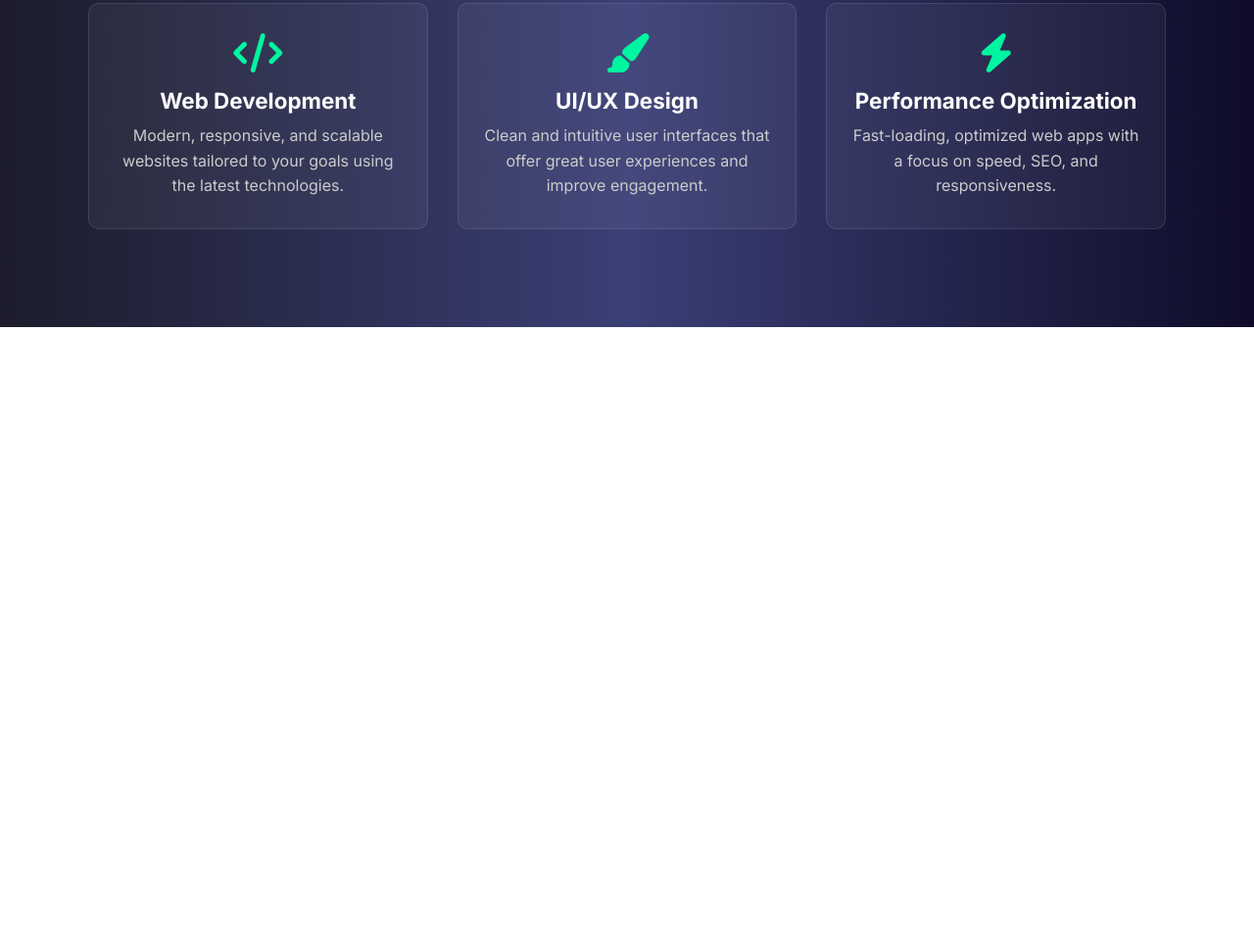
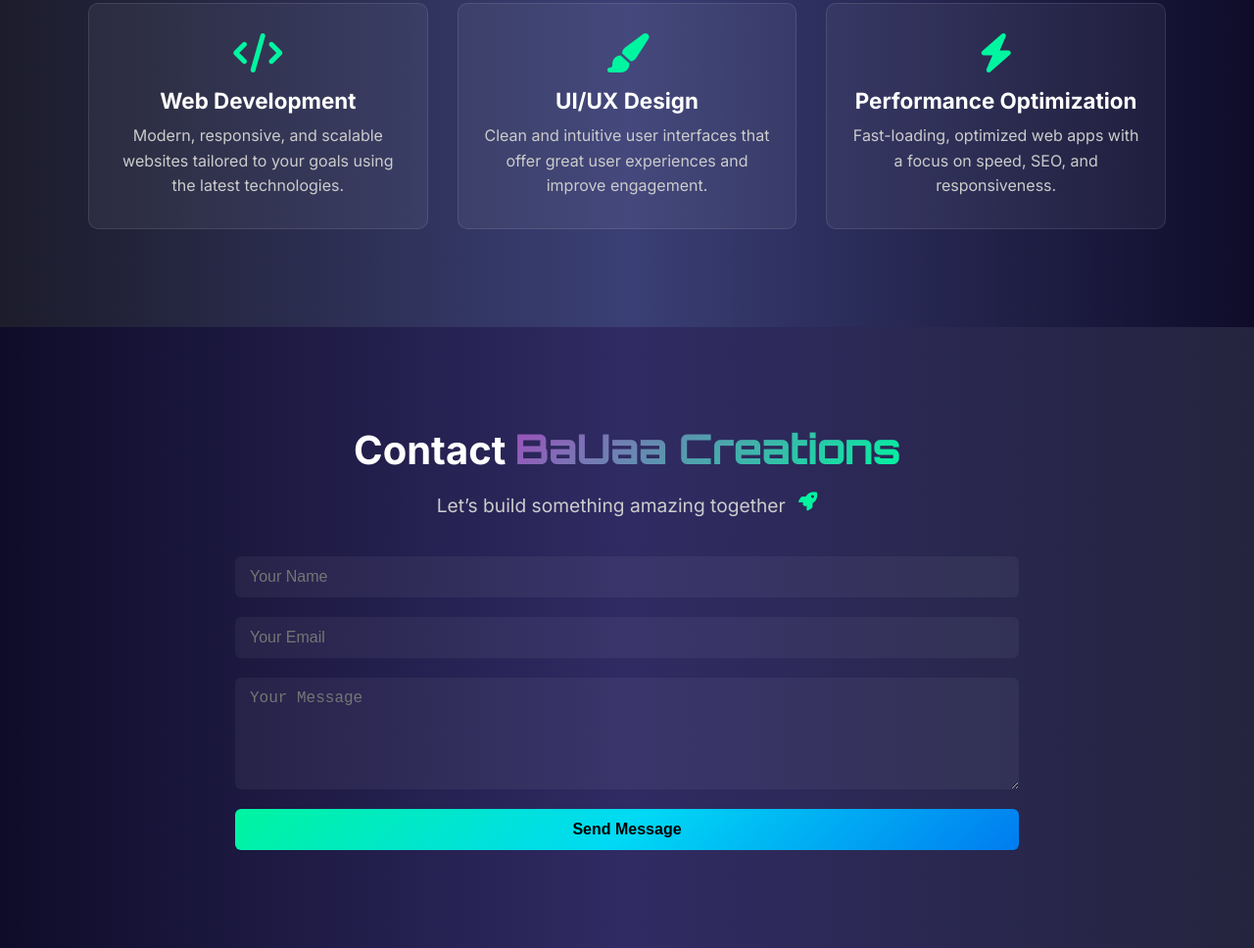
Before and after one commit to MahatoAmaR2/Animated-Navigation-Bar-, a plain HTML site: page NAVBAR/index.html in a window 1280 px wide. Shown: the part 2537-3505 px from the top of the page at 98% size. Before the commit the page ends 2871 px from the top, so only its background shows below. Drawn offline with Linux system fonts and the light colour scheme.

Commit message:
add Contact section

```diff
--- /dev/null
+++ b/NAVBAR/contact.css
@@ -0,0 +1,81 @@
+.contact-section {
+  background: linear-gradient(to right, #0f0c29, #302b63, #24243e);
+  color: #ffffff;
+  padding: 100px 20px;
+  text-align: center;
+}
+
+.contact-container {
+  max-width: 800px;
+  margin: 0 auto;
+  animation: fadeInUp 1s ease forwards;
+}
+
+.contact-container h2 {
+  font-size: 2.5rem;
+  margin-bottom: 20px;
+}
+
+.contact-tagline {
+  font-size: 1.2rem;
+  color: #ccc;
+  margin-bottom: 40px;
+}
+
+.contact-form {
+  display: flex;
+  flex-direction: column;
+  gap: 20px;
+}
+
+.contact-form input,
+.contact-form textarea {
+  padding: 12px 15px;
+  border: none;
+  border-radius: 6px;
+  background: rgba(255, 255, 255, 0.05);
+  color: #fff;
+  font-size: 1rem;
+  transition: background 0.3s ease;
+}
+
+.contact-form input:focus,
+.contact-form textarea:focus {
+  outline: none;
+  background: rgba(255, 255, 255, 0.1);
+}
+
+.contact-form button {
+  padding: 12px;
+  font-size: 1rem;
+  background: linear-gradient(135deg, #00f5a0, #00d9f5, #007cf0);
+  border: none;
+  border-radius: 6px;
+  color: #000;
+  font-weight: bold;
+  cursor: pointer;
+  transition: transform 0.3s ease, box-shadow 0.3s ease;
+}
+
+.contact-form button:hover {
+  transform: translateY(-2px);
+  box-shadow: 0 8px 20px rgba(0, 255, 255, 0.2);
+}
+
+.contact-tagline i {
+  color: #00f5a0;
+  margin-left: 8px;
+  animation: rocketFly 1.5s infinite ease-in-out;
+}
+
+@keyframes rocketFly {
+  0% {
+    transform: translateY(0);
+  }
+  50% {
+    transform: translateY(-5px);
+  }
+  100% {
+    transform: translateY(0);
+  }
+}
--- a/NAVBAR/index.html
+++ b/NAVBAR/index.html
@@ -16,8 +16,9 @@
     <link rel="stylesheet" href="./style.css" />
     <link rel="stylesheet" href="./home.css" />
     <link rel="stylesheet" href="./about.css" />
-    <link rel="stylesheet" href="./project.css">
-    <link rel="stylesheet" href="./service.css">
+    <link rel="stylesheet" href="./project.css" />
+    <link rel="stylesheet" href="./service.css" />
+    <link rel="stylesheet" href="./contact.css">
   </head>
   <body>
     <header class="navbar">
@@ -94,7 +95,7 @@
       </div>
     </section>
     <!-- Services section  -->
-     <section id="service" class="services-section">
+    <section id="service" class="services-section">
       <div class="services-container">
         <h2>Our <span class="highlight">Services</span></h2>
         <div class="services-grid">
@@ -125,6 +126,22 @@
         </div>
       </div>
     </section>
+    <!-- COntact section  -->
+    <section id="contact" class="contact-section">
+      <div class="contact-container">
+        <h2>Contact <span class="highlight">BaUaa Creations</span></h2>
+        <p class="contact-tagline">
+          Let’s build something amazing together <i class="fas fa-rocket"></i>
+        </p>
+
+        <form class="contact-form">
+          <input type="text" placeholder="Your Name" required />
+          <input type="email" placeholder="Your Email" required />
+          <textarea rows="5" placeholder="Your Message" required></textarea>
+          <button type="submit">Send Message</button>
+        </form>
+      </div>
+    </section>
     <script src="./script.js"></script>
   </body>
 </html>
```
